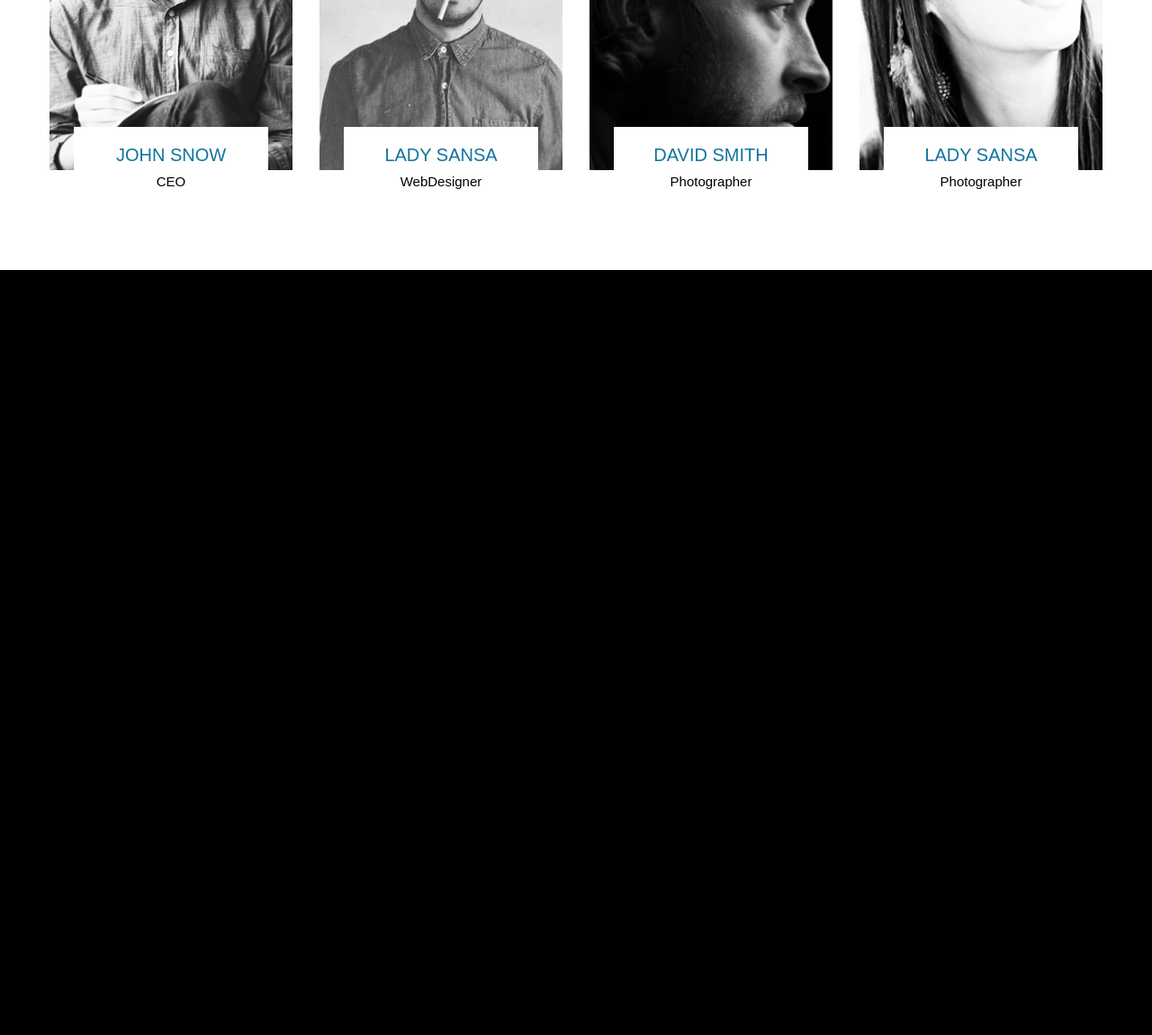
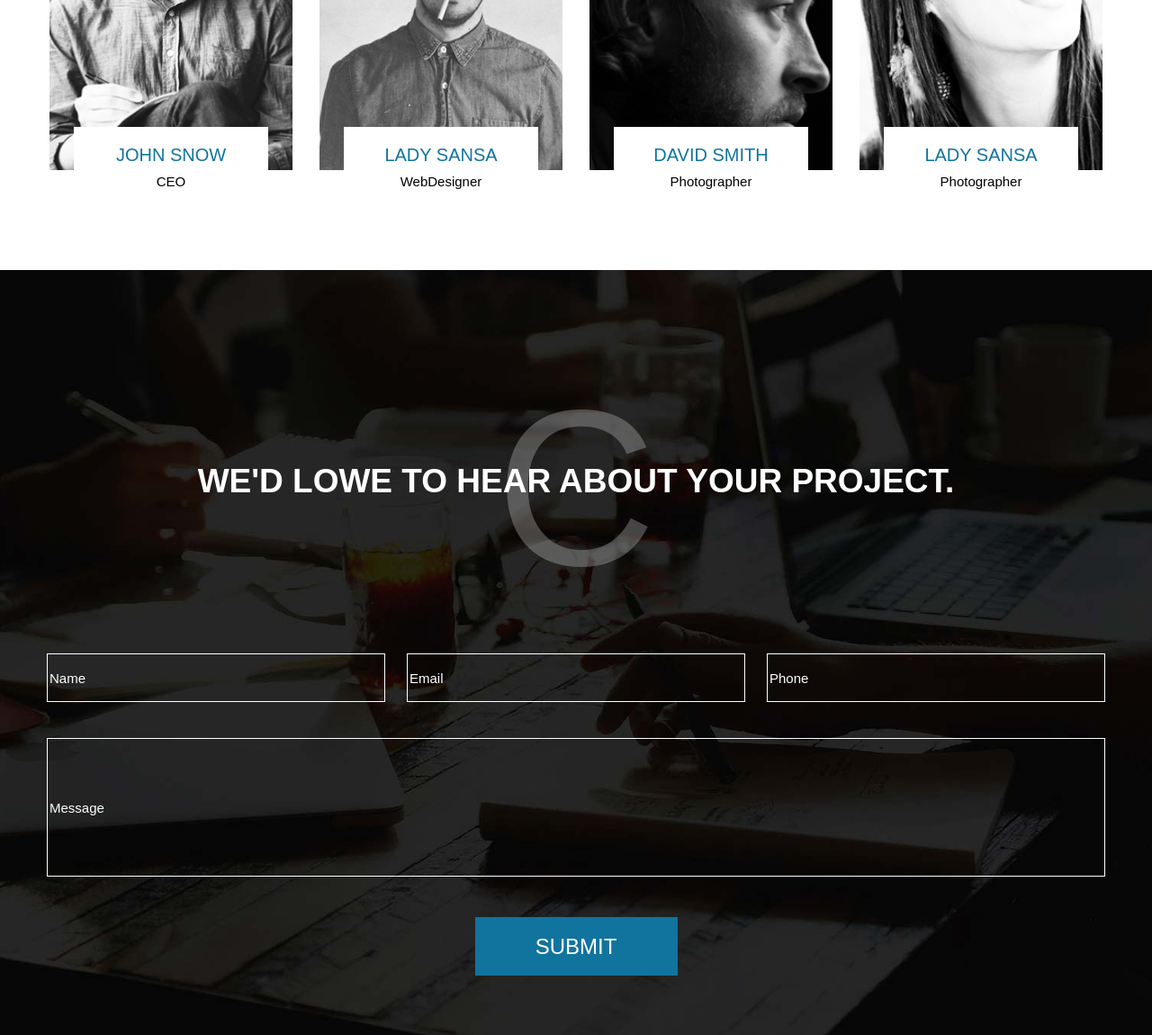
Before and after one commit to Athos627/project_1, a website: page index.html in a window 1280 px wide. Shown: the part 5521-6671 px from the top of the page at 90% size. Before the commit the page ends 5821 px from the top, so only its background shows below. Drawn offline with Linux system fonts and the light colour scheme.

Commit message:
add block Contact

```diff
--- a/index.html
+++ b/index.html
@@ -212,5 +212,24 @@
             </div>
         </div>
     </div>
+
+    <div class="contact">
+        <div class="header_contact">
+            <p class="c">C</p>
+            <h2>WE'D LOWE TO HEAR ABOUT YOUR PROJECT.</h2>
+        </div>
+
+        <div class="form">
+            <form action="#" class="submit">
+                <input type="text" placeholder="Name" class="small_form">
+                <input type="text" placeholder="Email" class="small_form">
+                <input type="text" placeholder="Phone" class="small_form">
+                <input type="text" placeholder="Message" class="big_form">
+            </form>
+            <form action="#" class="submit">
+                <button class="button">SUBMIT</button>
+            </form>
+        </div>
+    </div>
 </body>
 </html>
--- a/styles/style.scss
+++ b/styles/style.scss
@@ -413,10 +413,83 @@ h1 {
     right: 27px;
     margin: 0;
   }
-
 }
 
 .position {
   margin: 0;
   font-size: 15px;
 }
+
+.contact {
+  height: 850px;
+  background-image: url("../img/bg14.jpg");
+}
+
+.header_contact {
+  padding-top: 100px;
+
+  .c {
+    font-size: 247px;
+    color: rgba(215,215,215,0.3);
+    position: relative;
+    margin: 0;
+    text-align: center;
+  }
+
+  h2{
+    font-size: 37px;
+    position: relative;
+    z-index: 1;
+    margin: 0;
+    text-align: center;
+    margin-top: -170px;
+  }
+}
+
+.form {
+  padding-top: 170px;
+
+}
+
+.submit {
+  display: flex;
+  flex-flow: row wrap;
+  justify-content: center;
+  align-items: center;
+
+
+  .small_form {
+    width: 370px;
+    height: 50px;
+    background-color: transparent;
+    color: white;
+    border: 1px solid white;
+    font-size: 15px;
+    margin: 0 12px 0 12px;
+  }
+
+  .big_form {
+    width: 1170px;
+    height: 150px;
+    background-color: transparent;
+    color: white;
+    border: 1px solid white;
+    font-size: 15px;
+    margin-top: 40px;
+  }
+}
+
+::-webkit-input-placeholder {
+  color: white;
+  font-size: 15px;
+}
+
+.button {
+  background-color: rgb(17,116,158);
+  height: 65px;
+  width: 225px;
+  color: white;
+  font-size: 24px;
+  margin-top: 45px;
+  border: none;
+}
```
Also changed, not shown: styles/style.css, 1 other file.
